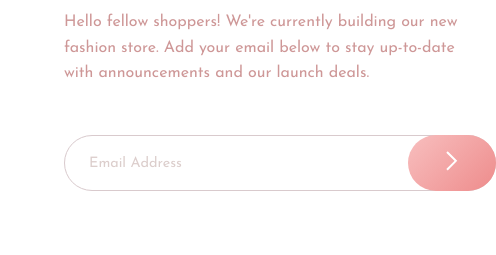
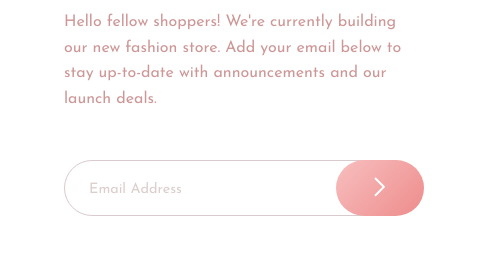
Before and after one commit to ValeriyaS-code/apparel-coming-soon, a plain HTML site: page index.html in a window 390 px wide. Shown: the part 673-928 px from the top of the page, 496 px wide, since content can reach past the window. Drawn offline with Linux system fonts and the light colour scheme.

Commit message:
styling and functionality completed

```diff
--- a/assets/script.js
+++ b/assets/script.js
@@ -12,13 +12,14 @@ button.addEventListener('click', function() {
     return re.test(String(email).toLowerCase());
   }
 
-  button.addEventListener('click', function() {
+  button.addEventListener("click", function() {
     var email = emailField.value;
     if (validateEmail(email)) {
       hidden.innerHTML = "Thank you for providing your email address!";
 
       const changeColorGood = document.getElementById("hidden");
         changeColorGood.style.color = "hsl(0, 36%, 70%)";
+
     } else {
         const changeColor = document.getElementById("email");
         changeColor.style.border = "1px solid hsl(354, 100%, 66%)";
--- a/assets/style.css
+++ b/assets/style.css
@@ -53,6 +53,7 @@ input {
     border-radius: 3rem;
     width: 27rem;
     height: 3.5rem;
+    position: absolute;
 }
 
 input:focus {
@@ -115,8 +116,12 @@ input::placeholder {
         padding-right: 2rem;
     }
 
-    .form {
+    input {
         width: 22rem;
         margin-bottom: 5rem;
     }
+
+    #btn {
+        margin-left: 17rem;
+    }
 }
```
Also changed, not shown: 2 other files.
